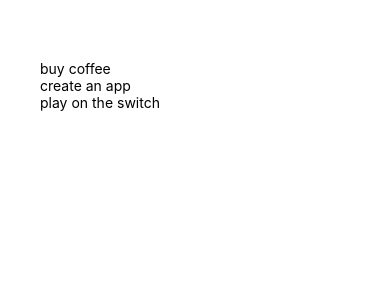
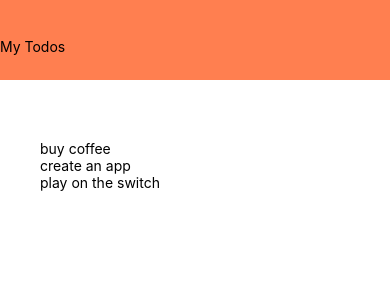
Before and after one commit to vinothsmart/reactnativetodoapp, a React Native app: screen / in a window 390 px wide. Shown: the top 300 px of the page. Built offline with nearby package versions, Linux system fonts and the light colour scheme.

Commit message:
import header in app.js

```diff
--- a/App.js
+++ b/App.js
@@ -1,5 +1,6 @@
 import React, {useState} from 'react';
 import { StyleSheet, Text, View, FlatList } from 'react-native';
+import Header from './components/header';
 
 export default function App() {
   const [todos, setTodos] = useState([
@@ -10,7 +11,7 @@
 
   return (
     <View style={styles.container}>
-      {/* header */}
+      <Header/>
       <View style={styles.content}>
         {/* to form */}
         <View style={styles.list}>
```
